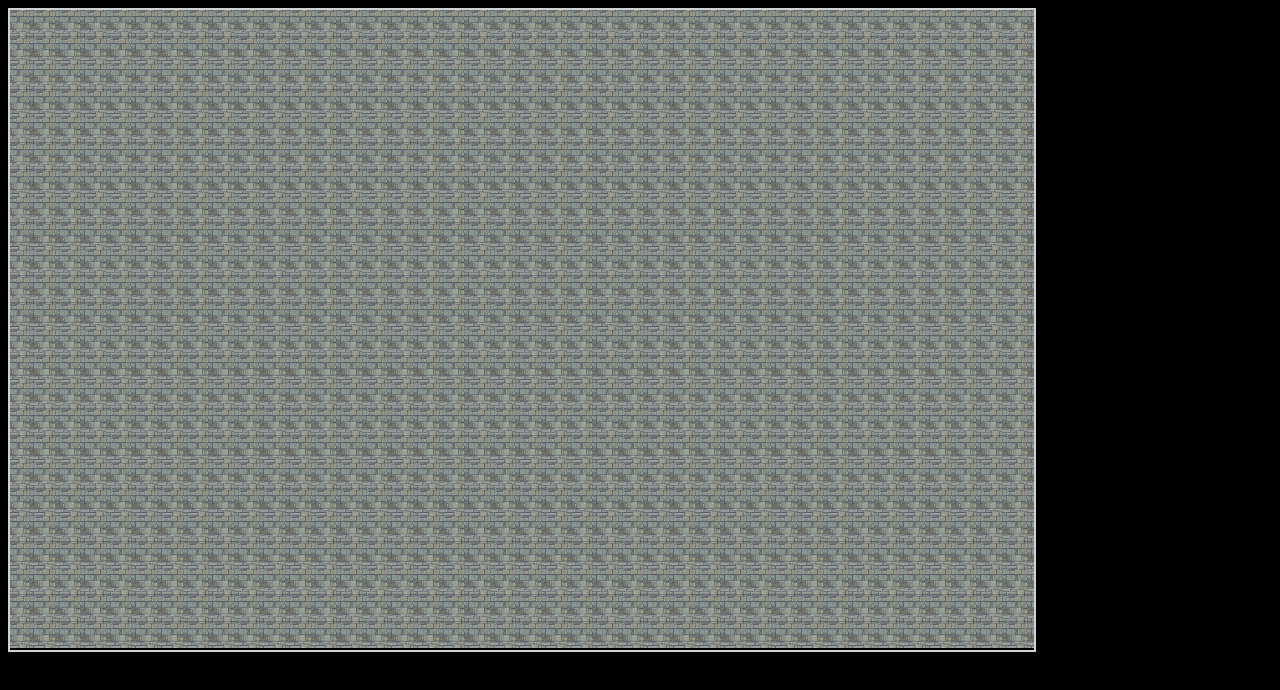
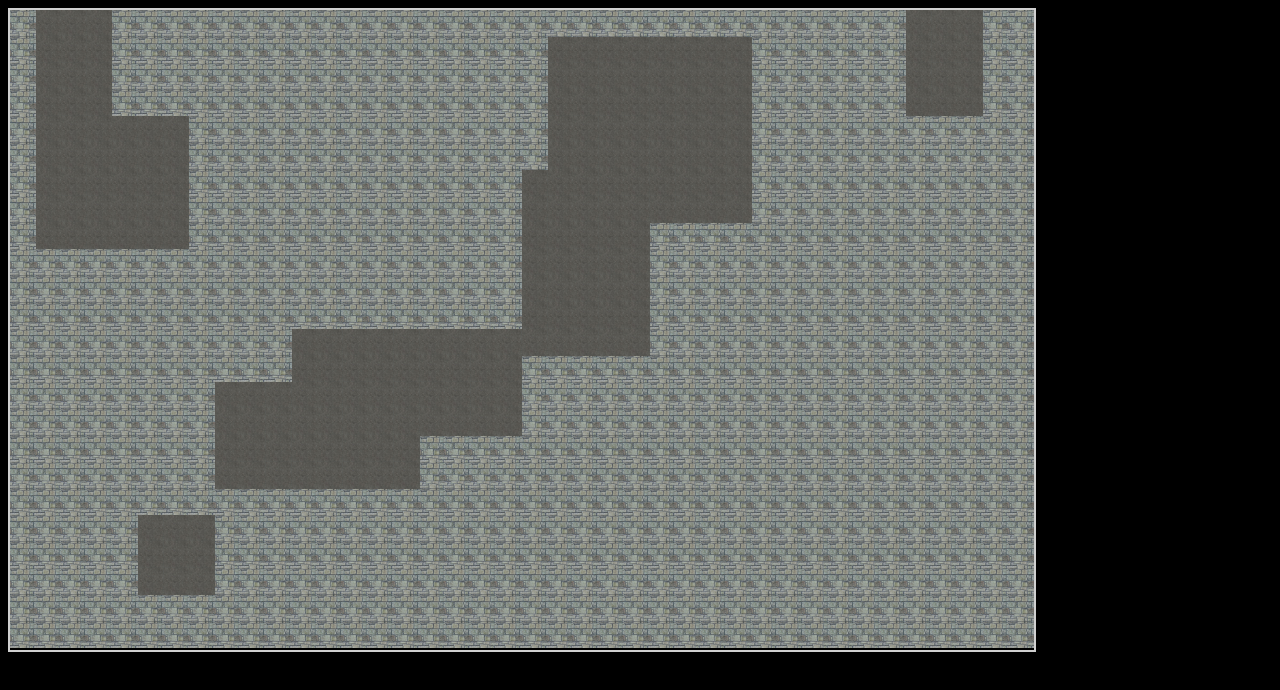
Before and after one commit to roman-cossackov/roguelike-game, a plain HTML site: page index.html in a window 1280 px wide. Shown: the part 60-750 px from the top of the page. Drawn offline with nearby package versions, Linux system fonts and the light colour scheme; a web font is replaced by a local one.

Commit message:
generateGameMap method added

```diff
--- /dev/null
+++ b/game.js
@@ -0,0 +1,35 @@
+import { getRandomInt, createRoom } from "./utils.js";
+
+export class Game {
+	init() {
+		let field = document.getElementsByClassName("field")[0];
+		field.innerHTML = "";
+		for (let i = 0; i < 40 * 24; i++) {
+			const wall = document.createElement("div");
+			wall.className = "tile tileW";
+			field.appendChild(wall);
+		}
+	}
+	generateGameMap() {
+		const gameMap = new Array(24)
+			.fill()
+			.map(() => new Array(40).fill("wall"));
+
+        const numRooms = getRandomInt(5, 10)
+        for (let i = 0; i < numRooms; i++) {
+            createRoom(gameMap)
+        }
+
+        let field = document.getElementsByClassName("field")[0];
+        let tiles = field.querySelectorAll('div');
+        for (let r = 0; r < 24; r++) {
+            for (let c = 0; c < 40; c++) {
+                if (gameMap[r][c] === 'ground') {
+                    const index = 40 * r + c
+                    tiles[index].className = "tile"
+                }
+            }
+        }
+
+	}
+}
--- a/index.html
+++ b/index.html
@@ -57,7 +57,7 @@
 				width: 25.6px;
 				height: 26.6px;
 				background-size: 100%;
-				background-image: url(images/tile-.png);
+				background-image: url(assets/images/tile-.png);
 				z-index: 5;
 			}
 			.field .tileW {
@@ -109,6 +109,7 @@
 				display: block;
 			}
 		</style>
+		<title>Rogue</title>
 	</head>
 	<body>
 		<h1>Игровое поле</h1>
@@ -116,26 +117,12 @@
 		<div class="cl"></div>
 		<!--h1>Инвентарь</h1>
 		<div class="inventory-box"><div class="inventory"></div></div-->
+		<script type="module">
+			import { Game } from './game.js'
 
-		<script>
-			class Game {
-				init() {
-					const cols = 40;
-					const rows = 24;
-					const gameMap = new Array(rows)
-						.fill()
-						.map(() => new Array(cols).fill(1));
-					let field = document.getElementsByClassName("field")[0];
-					field.innerHTML = "";
-					for (let i = 0; i < rows * cols; i++) {
-						const wall = document.createElement("div");
-						wall.className = "tile tileW";
-						field.appendChild(wall);
-					}
-				}
-			}
-			var game = new Game();
+			const game = new Game();
 			game.init();
+			game.generateGameMap();
 		</script>
 	</body>
 </html>
--- /dev/null
+++ b/utils.js
@@ -0,0 +1,16 @@
+export const getRandomInt = (min, max) => {
+	return Math.floor(Math.random() * (max - min + 1)) + min;
+};
+
+export const createRoom = (gameMap) => {
+	const roomWidth = getRandomInt(3, 8);
+	const roomHeight = getRandomInt(3, 8);
+	const startX = getRandomInt(0, 40 - roomWidth - 1);
+	const startY = getRandomInt(0, 24 - roomHeight - 1);
+
+    for (let y = startY; y < startY + roomHeight; y++) {
+        for (let x = startX; x < startX + roomWidth; x++) {
+            gameMap[y][x] = "ground";
+        }
+    }
+};
```
